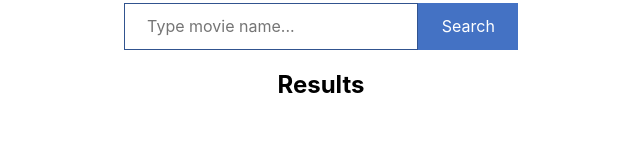
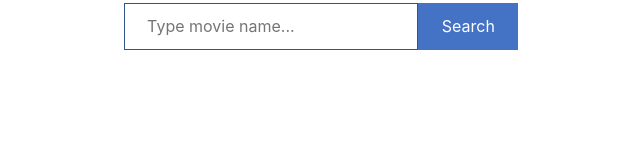
Before and after one commit to henhadayo1/movies-search, a React (Vite) app: page / in a window 1280 px wide. Shown: the part 153-300 px from the top of the page, without its empty margins (319-959 px from the left). Built offline with nearby package versions, Linux system fonts and the light colour scheme.

Commit message:
remove "results"

```diff
--- a/src/pages/Home.jsx
+++ b/src/pages/Home.jsx
@@ -75,7 +75,6 @@ export const Home = () => {
         ></Input>
         <Button onClick={clickEventHandler}>Search</Button>
       </div>
-      <h2>Results</h2>
       {isLoading && "Searching movies..."}
       {errorMessage && errorMessage}
       {results.data && (
```
